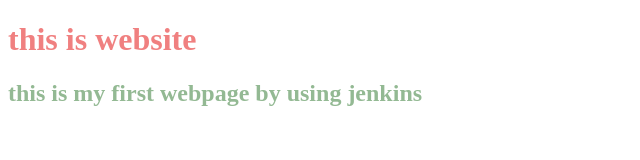
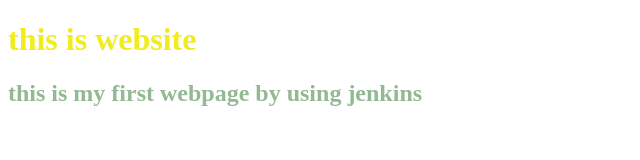
Before and after one commit to shantanuMohite/html-1, a plain HTML site: page index.html in a window 1280 px wide. Shown: the whole page, without its empty margins (0-640 px from the left). Drawn offline with Linux system fonts and the light colour scheme.

Commit message:
color changed to yellow

```diff
--- a/index.html
+++ b/index.html
@@ -6,7 +6,7 @@
     <meta http-equiv="X-UA-Compatible" content="ie=edge">
     <style>
         h1{
-            color:lightcoral; size: 100;
+            color:rgb(240, 236, 29); size: 100;
         }
     h2{
         color:rgb(147, 185, 147)
```
